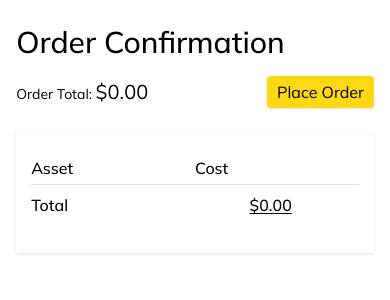
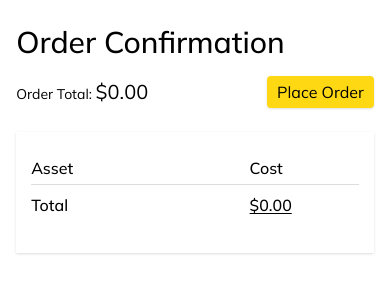
Before and after one commit to EstherSeyi/world-shop, a Next.js app: page /checkout-confirmation in a window 390 px wide. Shown: the top 300 px of the page. Built offline with nearby package versions, Linux system fonts and the light colour scheme.

Commit message:
updates styles

```diff
--- a/pages/checkout-confirmation.tsx
+++ b/pages/checkout-confirmation.tsx
@@ -37,7 +37,7 @@ const ConfirmCheckout = () => {
         <section className="bg-white shadow py-6 mb-4">
           <div className="mx-auto w-11/12">
             <div className="flex border-b border-grey pb-1 mb-2">
-              <p className="basis-3/6 font-medium">Asset</p>
+              <p className="basis-4/6 sm:basis-3/6 font-medium">Asset</p>
               <p className="hidden sm:block basis-1/6 font-medium">Quantity</p>
               <p className="basis-2/6 font-medium">Cost</p>
             </div>
--- a/src/components/CheckoutTableRow.tsx
+++ b/src/components/CheckoutTableRow.tsx
@@ -10,7 +10,7 @@ const CheckoutTableRow = ({ orderItem }: any) => {
   );
   return (
     <div className="flex border-b border-grey py-1 mb-2">
-      <p className=" basis-3/6 overflow-ellipsis">
+      <p className="basis-4/6 sm:basis-3/6 overflow-ellipsis">
         {assetDetails?.name}
 
         <span className="sm:hidden">({orderItem.quantity})</span>
```
